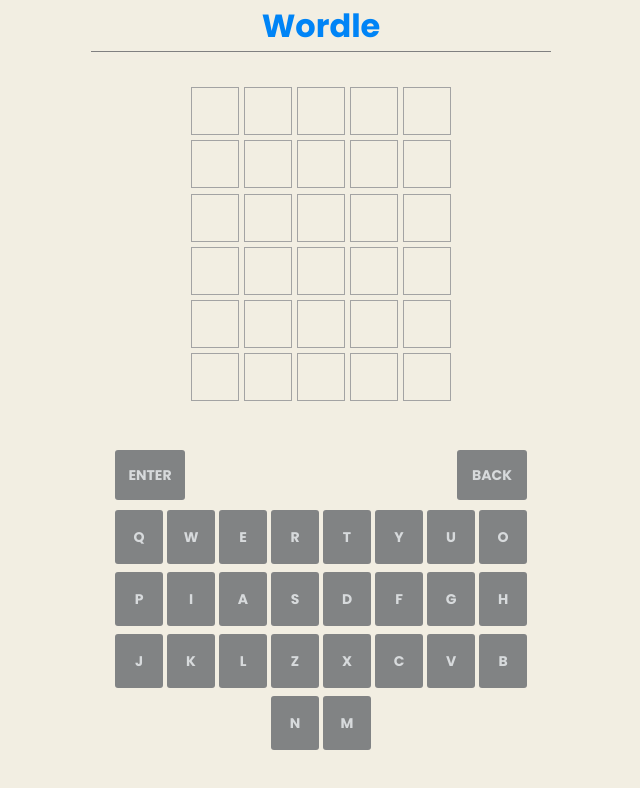
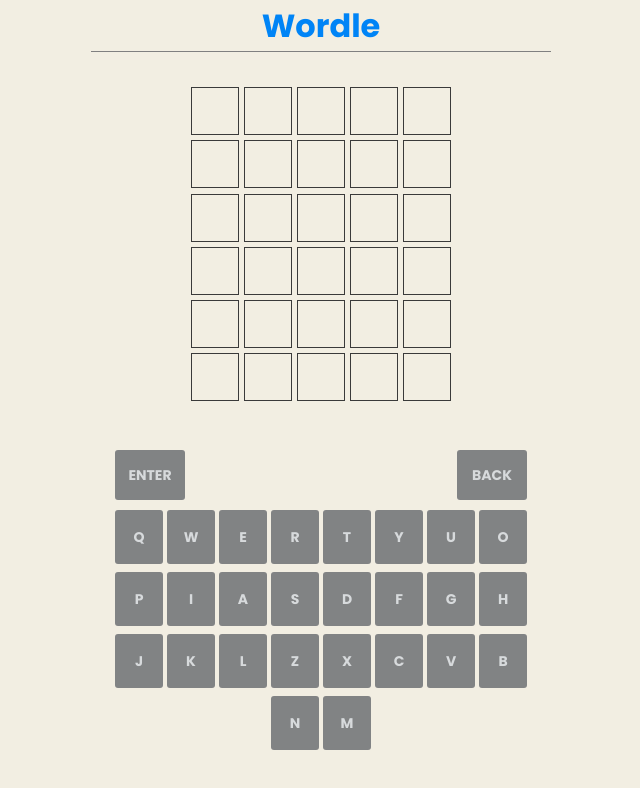
Before and after one commit to Tezekiel/wordle-svelte, a Svelte app: page / in a window 1280 px wide. Shown: the top 788 px of the page, without its empty margins (319-959 px from the left). Built offline with nearby package versions, Linux system fonts and the light colour scheme; some icons are missing.

Commit message:
Fix up colors

```diff
--- a/public/global.css
+++ b/public/global.css
@@ -14,13 +14,13 @@
 
   --dark-bg: #141414;
   --on-dark: #fff;
-  --on-dark-secondary: #a3a3a3;
+  --on-dark-secondary: #e3e3e3;
 
   --default-grey: #818384;
   --almost-black: #121213;
   --empty: #00000000;
 
-  --validation-grey: #434445;
+  --validation-grey: #666;
   --validation-yellow: #b59f3b;
   --validation-green: #538d4e;
 }
--- a/src/components/input-area/InputCharBox.svelte
+++ b/src/components/input-area/InputCharBox.svelte
@@ -20,17 +20,18 @@
     box-sizing: border-box;
     align-items: center;
     justify-content: center;
-    border: 1px solid var(--on-dark-secondary);
     width: 6vh;
     height: 6vh;
     font-size: 1.7rem;
     font-weight: 600;
     padding: 1px;
+    text-transform: uppercase;
+    border: 1px solid var(--on-light-secondary);
     color: var(--on-light-secondary);
-    text-transform: uppercase;
   }
   :global(body.dark-mode) .wrapper {
     color: var(--on-dark-secondary);
+    border: 1px solid var(--on-dark-secondary);
   }
 
 
```
